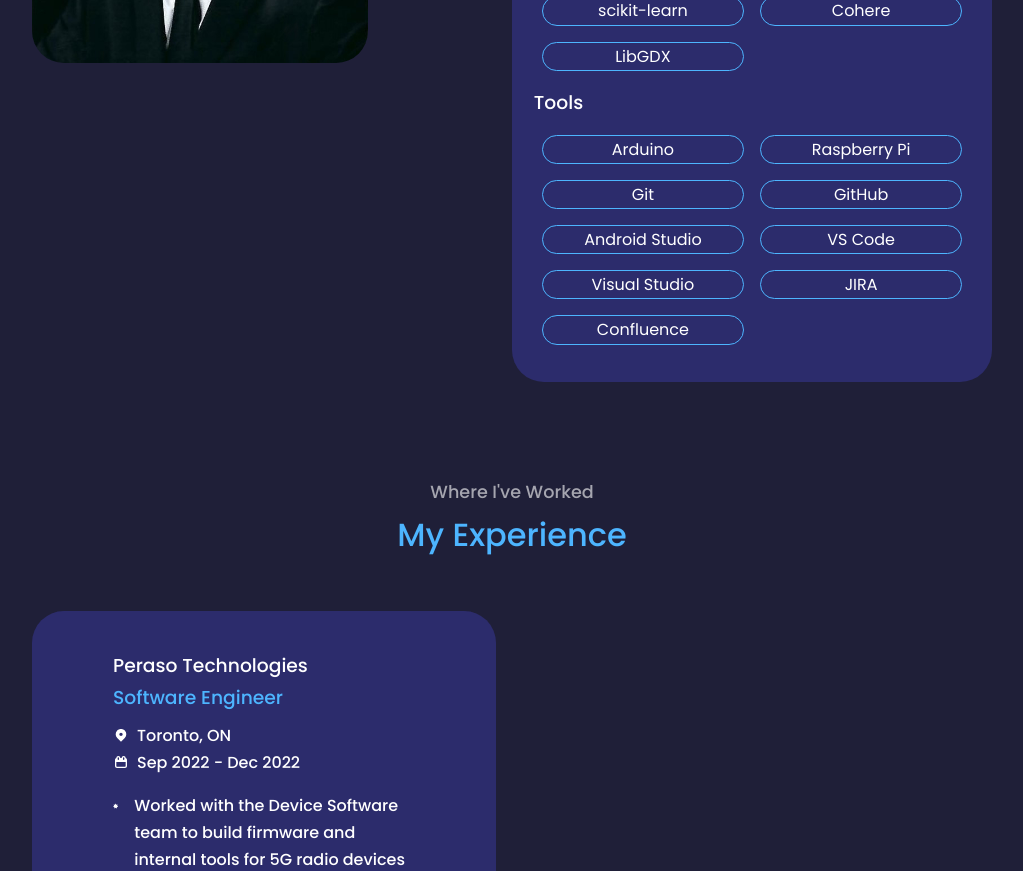
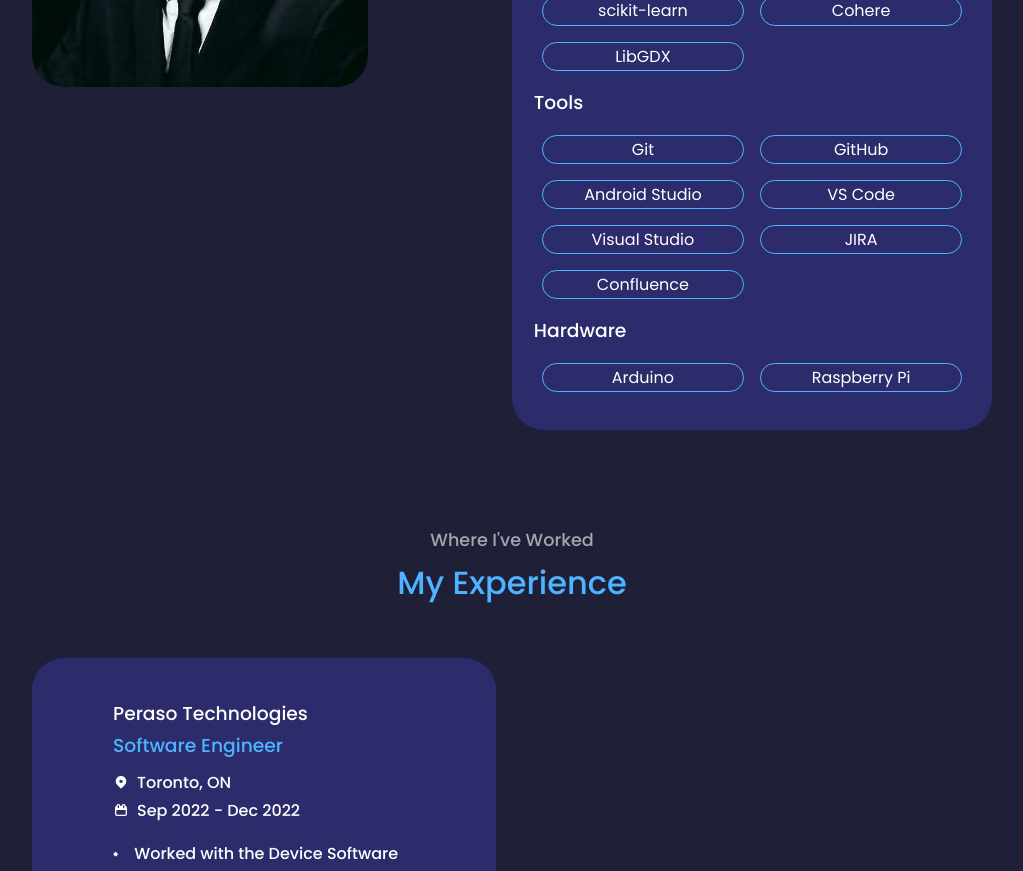
Before and after one commit to thomashart17/thomashart17.github.io, a React (Create React App) app: page / in a window 1280 px wide. Shown: the part 1620-2491 px from the top of the page, without its empty margins (128-1151 px from the left). Built offline with nearby package versions, Linux system fonts and the light colour scheme.

Commit message:
update skills

```diff
--- a/src/components/about/About.jsx
+++ b/src/components/about/About.jsx
@@ -25,8 +25,6 @@ const frameworks = [
 ]
 
 const tools = [
-  'Arduino',
-  'Raspberry Pi',
   'Git',
   'GitHub',
   'Android Studio',
@@ -34,6 +32,11 @@ const tools = [
   'Visual Studio',
   'JIRA',
   'Confluence',
+]
+
+const hardware = [
+  'Arduino',
+  'Raspberry Pi',
 ]
 
 const About = () => {
@@ -86,6 +89,16 @@ const About = () => {
                 })
               }
             </ul>
+            <h3>Hardware</h3>
+            <ul>
+              {
+                hardware.map((value) => {
+                  return (
+                    <li>{value}</li>
+                  )
+                })
+              }
+            </ul>
           </div>
         </div>
       </div>
```
